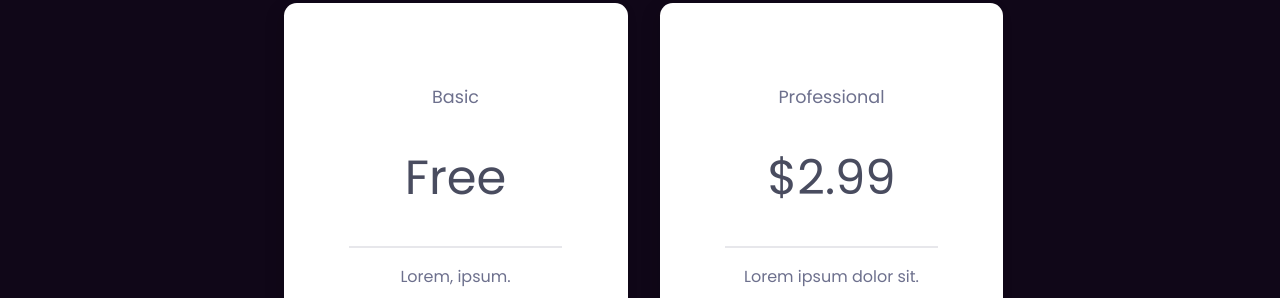
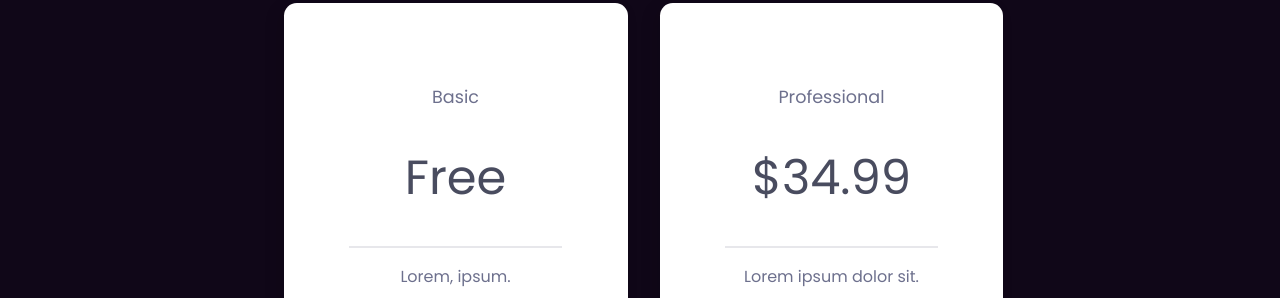
Before and after one commit to LakshGehani/MyMentor, a plain HTML site: page index.html in a window 1280 px wide. Shown: the part 1640-1938 px from the top of the page. Drawn offline with nearby package versions, Linux system fonts and the light colour scheme.

Commit message:
fixed pricing error

```diff
--- a/index.html
+++ b/index.html
@@ -189,7 +189,7 @@
 				<div class="card shadow">
 					<ul class="pricing-list">
 						<li class="pack">Professional</li>
-						<li id="professional" class="price bottom-bar">&dollar;2.99</li>
+						<li id="professional" class="price bottom-bar">&dollar;34.99</li>
 						<li class="bottom-bar">Lorem ipsum dolor sit.</li>
 						<li class="bottom-bar">Lorem ipsum dolor sit.</li>
 						<li class="bottom-bar">Lorem ipsum dolor sit.</li>
```
